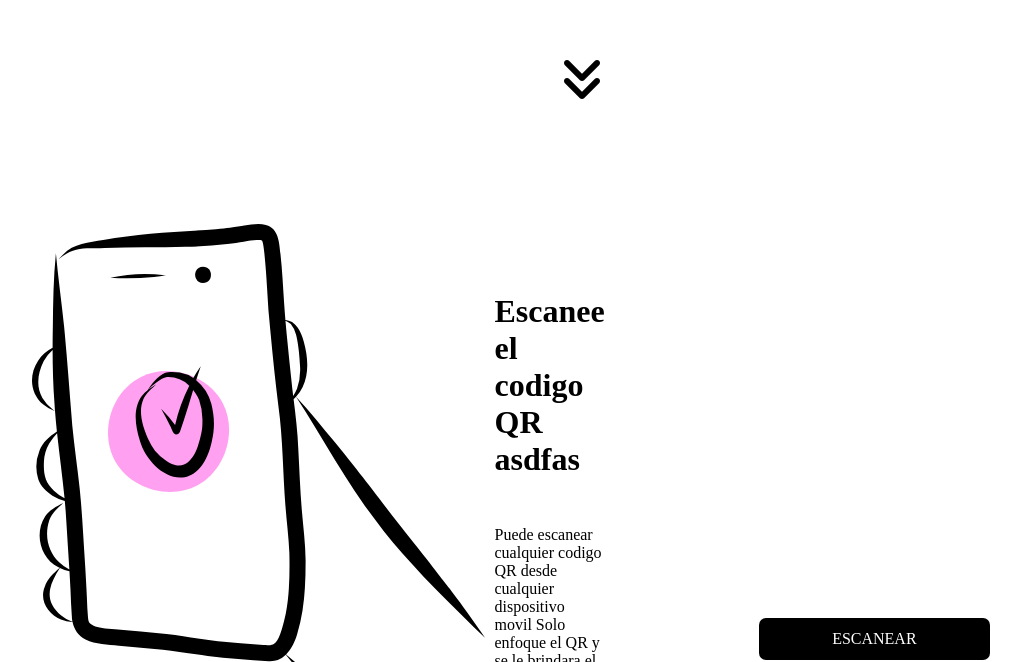
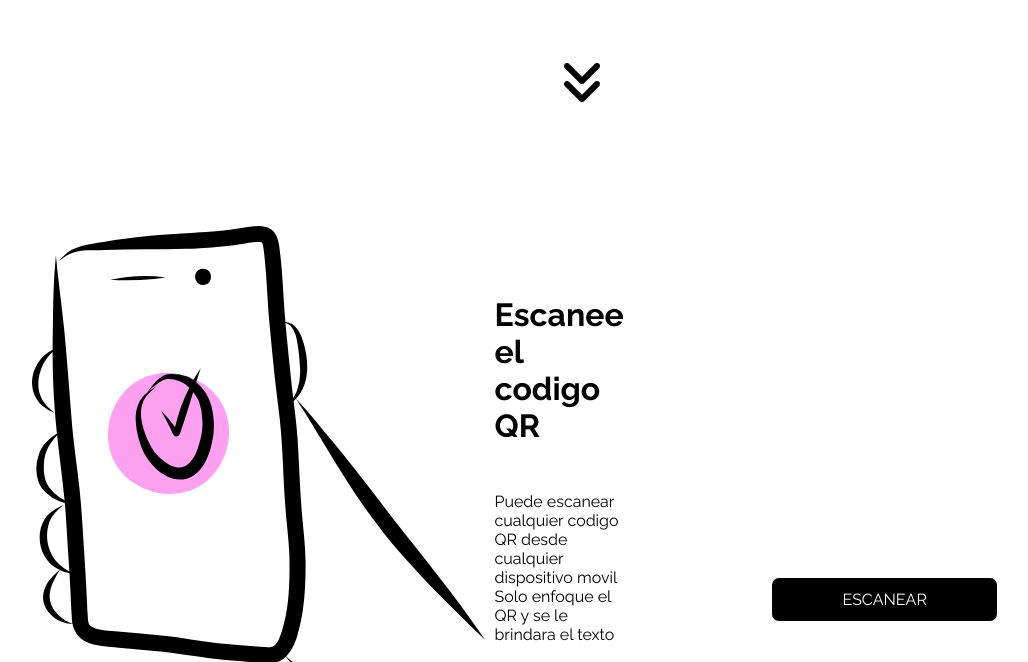
Before and after one commit to SantiagoToloza/QRAPPreact, a React (Vite) app: page / in a window 1280 px wide. Shown: the part 683-1345 px from the top of the page, without its empty margins (58-1086 px from the left). Built offline with nearby package versions, Linux system fonts and the light colour scheme.

Commit message:
agregar el commit

```diff
--- a/css/AppQr.css
+++ b/css/AppQr.css
@@ -99,3 +99,10 @@
    .btn-enviar:active {
     transform: scale(0.9);
    }
+
+
+
+
+body{
+    font-family: 'Raleway', sans-serif;
+}
--- a/css/Index.css
+++ b/css/Index.css
@@ -1,4 +1,4 @@
-@import url('https://fonts.googleapis.com/css2?family=Raleway:wght@100;300;400;700&display=swap');
+
 *{
     margin: 0;
     padding: 0;
--- a/src/components/GridScan.jsx
+++ b/src/components/GridScan.jsx
@@ -6,7 +6,7 @@ export const GridScan = () => {
 <div className="scan" id="scanJump">
         <img src={accept} alt="" className="hero2" />
         <div className="texto-scanear grid  " >
-            <h1>Escanee el codigo QR asdfas</h1>
+            <h1>Escanee el codigo QR</h1>
             <p>Puede escanear cualquier codigo QR desde cualquier dispositivo movil
                 Solo enfoque el QR y se le brindara el texto
             </p>
```
